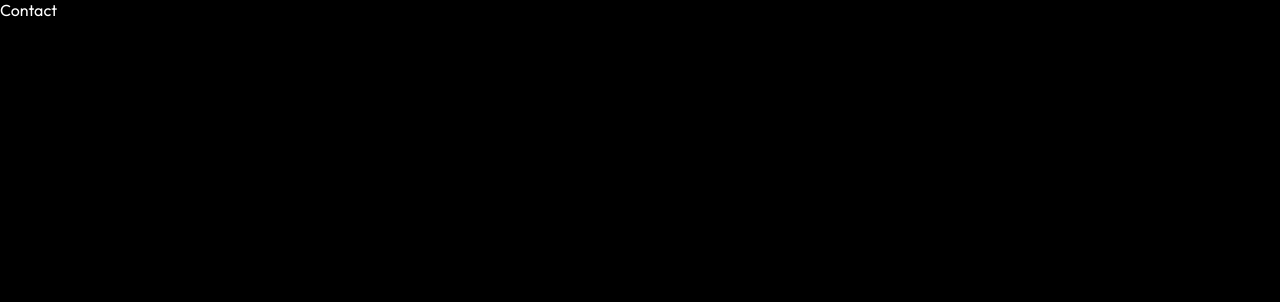
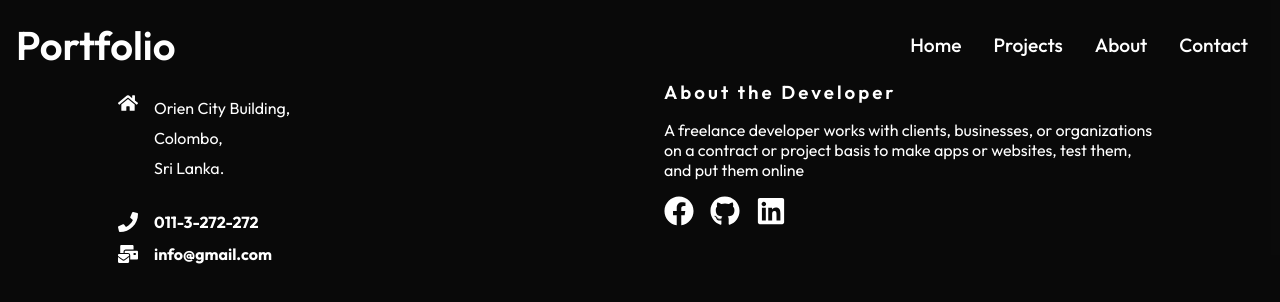
Before and after one commit to fmfahath/portfolio-2, a React (Create React App) app: page /contact in a window 1280 px wide. Shown: the top 302 px of the page. Built offline with nearby package versions, Linux system fonts and the light colour scheme.

Commit message:
Navbar.js, Footer.js rendered to all pages

```diff
--- a/src/routes/About.js
+++ b/src/routes/About.js
@@ -1,8 +1,14 @@
 import React from 'react'
+import Footer from '../components/Footer'
+import Navbar from '../components/Navbar'
+
 
 const About = () => {
   return (
-    <div>About</div>
+    <div>
+      <Navbar/>
+      <Footer />
+    </div>
   )
 }
 
--- a/src/routes/Contact.js
+++ b/src/routes/Contact.js
@@ -1,8 +1,14 @@
 import React from 'react'
+import Footer from '../components/Footer'
+import Navbar from '../components/Navbar'
+
 
 const Contact = () => {
   return (
-    <div>Contact</div>
+    <div>
+      <Navbar/>
+      <Footer/>
+    </div>
   )
 }
 
--- a/src/routes/Project.js
+++ b/src/routes/Project.js
@@ -1,8 +1,13 @@
 import React from 'react'
+import Footer from '../components/Footer'
+import Navbar from '../components/Navbar'
 
 const Project = () => {
   return (
-    <div>Project</div>
+    <div>
+      <Navbar/>
+      <Footer/>
+    </div>
   )
 }
 
```
